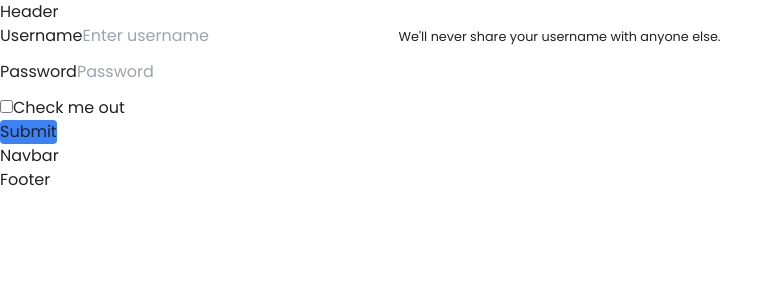
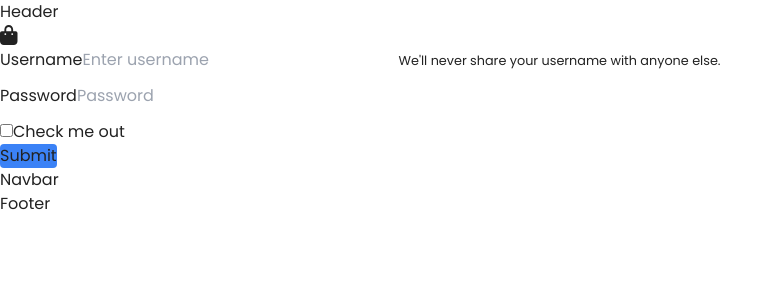
Before and after one commit to Hacktiv8-Batch4-Final-Project2/fp2-bukapedia, a React (Create React App) app: page /login in a window 1280 px wide. Shown: the top 300 px of the page, without its empty margins (0-783 px from the left). Built offline with nearby package versions, Linux system fonts and the light colour scheme; no server answers.

Commit message:
feat: add shoping bag header

```diff
--- a/src/components/organisms/Header.jsx
+++ b/src/components/organisms/Header.jsx
@@ -1,9 +1,19 @@
-import React from 'react'
+import React from "react";
+import { Link } from "react-router-dom";
+
+import CartItem from "../templates/CartItem";
+import { FontAwesomeIcon } from "@fortawesome/react-fontawesome";
+import { faBagShopping } from "@fortawesome/free-solid-svg-icons";
 
 const Header = () => {
   return (
-    <div>Header</div>
-  )
-}
+    <div>
+      <div>Header</div>
+      <Link to={`/CartItem`} className="h-10 w-12">
+      <FontAwesomeIcon icon={faBagShopping} size="lg" />
+      </Link>
+    </div>
+  );
+};
 
-export default Header
+export default Header;
--- a/src/components/store/reducers/Products.jsx
+++ b/src/components/store/reducers/Products.jsx
@@ -26,7 +26,7 @@ export const productsSlice = createSlice({
     },
     extraReducers: (builder) => {
         builder
-            .addCase(getProducts.pending, (state, action) => {
+            .addCase(getProducts.pending, (state) => {
                 state.isLoading = true;
             })
             .addCase(getProducts.fulfilled, (state, action) => {
@@ -40,7 +40,6 @@ export const productsSlice = createSlice({
     }
 })
 
-
 export const { addProduct } = productsSlice.actions;
 
 export default productsSlice.reducer;
--- a/src/components/templates/Login.jsx
+++ /dev/null
@@ -1,9 +0,0 @@
-import React from 'react'
-
-const Login = () => {
-  return (
-    <div>Login</div>
-  )
-}
-
-export default Login
--- a/src/pages/Admin/index.jsx
+++ b/src/pages/Admin/index.jsx
@@ -12,7 +12,10 @@ const Admin = () => {
         }
     }, [isAdmin, navigate])
   return (
-    <div>Admin</div>
+    <div>
+
+
+    </div>
   )
 }
 
--- a/src/pages/Home.jsx
+++ b/src/pages/Home.jsx
@@ -9,7 +9,7 @@ const Home = () => {
   const { products, isLoading } = useSelector((state) => state.products);
 
   useEffect(() => {
-    localStorage.setItem("user", JSON.stringify({admin: false, token: null, username: null, password: null}))
+  localStorage.setItem("user", JSON.stringify({admin: false, token: null, username: null, password: null}))
   }, []);
 
   useEffect(() => {
```
